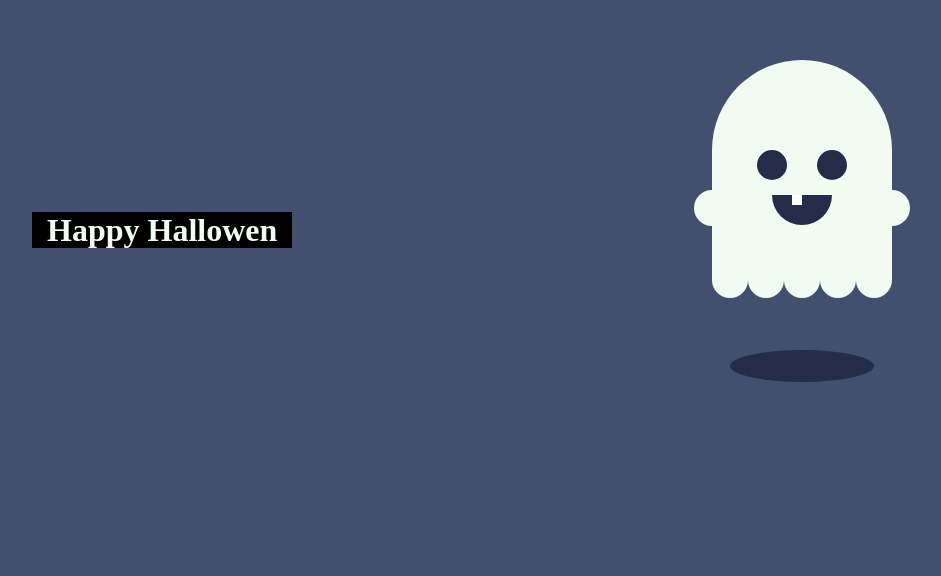
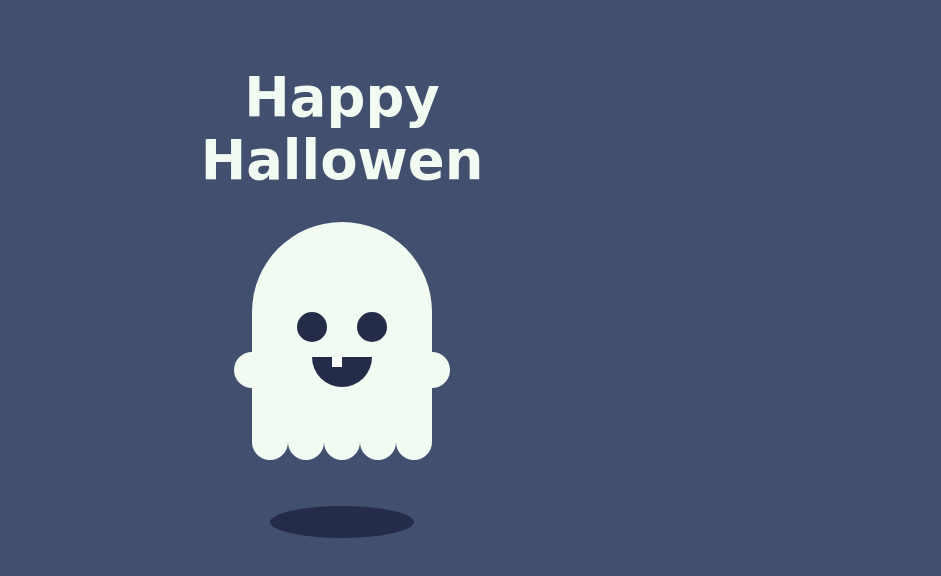
Before and after one commit to Kevin2423/Hallowen, a plain HTML site: page index.html in a window 1280 px wide. Shown: the part 170-746 px from the top of the page, without its empty margins (298-1239 px from the left). Drawn offline with Linux system fonts and the light colour scheme; a web font is replaced by a local one.

Commit message:
Change title

```diff
--- a/index.html
+++ b/index.html
@@ -1,16 +1,17 @@
 <!DOCTYPE html>
 <html lang="es">
   <head>
-    <meta charset="UTF-8">
-    <meta http-equiv="X-UA-Compatible" content="IE=edge">
-    <meta name="viewport" content="width=device-width, initial-scale=1.0">
+    <meta charset="UTF-8" />
+    <meta http-equiv="X-UA-Compatible" content="IE=edge" />
+    <meta name="viewport" content="width=device-width, initial-scale=1.0" />
     <title>Spooky Ghost</title>
 
-    <link rel="stylesheet" href="styles.css">
+    <link rel="stylesheet" href="styles.css" />
   </head>
   <body>
-    <h1><span>Happy Hallowen</span></h1>
     <div id="container">
+      <h1 class="title">Happy Hallowen</h1>
+      <div>
         <div id="spooky">
           <div id="body">
             <div id="eyes"></div>
@@ -24,5 +25,6 @@
         </div>
         <div id="shadow"></div>
       </div>
+    </div>
   </body>
 </html>
--- a/styles.css
+++ b/styles.css
@@ -1,3 +1,5 @@
+@import url("https://fonts.googleapis.com/css2?family=Grenze+Gotisch:wght@100;200;300;400;500;600;700;800&display=swap");
+
 body {
   overflow: hidden;
   height: 100vh;
@@ -7,6 +9,7 @@ body {
   align-items: center;
   margin: 0;
   background-color: #424f6f;
+  font-family: "Grenze Gotisch", cursive;
 }
 
 #container {
@@ -20,6 +23,12 @@ body {
 *:after,
 *:before {
   box-sizing: inherit;
+}
+
+.title {
+  color: #f2fbf1;
+  font-size: 3.4rem;
+  text-align: center;
 }
 
 #spooky {
@@ -41,7 +50,7 @@ body {
 
 #spooky #body:before,
 #spooky #body:after {
-    content: '';
+  content: "";
   position: absolute;
   top: 130px;
   display: inline-block;
@@ -49,7 +58,7 @@ body {
   height: 36px;
   border-radius: 50%;
   background: #f2fbf1;
-    animation: floaty .2s infinite;
+  animation: floaty 0.2s infinite;
 }
 
 #spooky #body:before {
@@ -71,14 +80,13 @@ body {
 
 #spooky #body #eyes:before,
 #spooky #body #eyes:after {
-   content: ' ';
+  content: " ";
   display: block;
   width: 30px;
   height: 30px;
   background-color: #252c49;
   border-radius: 50%;
 }
-
 
 #spooky #body #mouth {
   background: #252c49;
@@ -87,20 +95,18 @@ body {
   height: 30px;
   border-bottom-left-radius: 30px;
   border-bottom-right-radius: 30px;
-
 }
 
-#spooky #body #mouth:before{
-   content: ' ';
+#spooky #body #mouth:before {
+  content: " ";
   display: block;
   background: #fff;
   margin-left: 20px;
   width: 10px;
   height: 10px;
-
 }
 
-#spooky #body #feet{
+#spooky #body #feet {
   position: absolute;
   display: flex;
   bottom: -18px;
@@ -110,8 +116,8 @@ body {
 
 #spooky #body #feet > *,
 #spooky #body #feet::before,
-#spooky #body #feet::after{
-    content: ' ';
+#spooky #body #feet::after {
+  content: " ";
   width: 36px;
   height: 36px;
   background: #f2fbf1;
@@ -119,16 +125,17 @@ body {
 }
 
 #shadow {
-    margin: -90px auto 0;
+  margin: 0px auto 0;
   background-color: #252c49;
   width: 180px;
   height: 40px;
   border-radius: 50%;
-    animation: zoomy 2s  infinite;
+  animation: zoomy 2s infinite;
 }
 
-@keyframes floaty{
-    0%, 100% {
+@keyframes floaty {
+  0%,
+  100% {
     transform: translateY(0);
   }
   50% {
@@ -136,34 +143,12 @@ body {
   }
 }
 
-@keyframes zoomy{
-    0%, 100% {
+@keyframes zoomy {
+  0%,
+  100% {
     transform: scale(1);
   }
   50% {
     transform: scale(0.8);
   }
 }
-
-h1 {
-    text-align: center;
-    position: relative;
-    width: 80%;
-    margin: 50px auto;
-    color: #f2fbf1;
-}
-
-h1::before {
-    content: "";
-    display: block;
-    width: 100%;
-    height: 2px;
-    position: absolute;
-    top: 50%;
-    z-index: -1;
-}
-
-h1 span {
-    background-color: black;
-    padding: 0 15px;
-}
```
Lines whose indentation alone changed are shown as unchanged.
